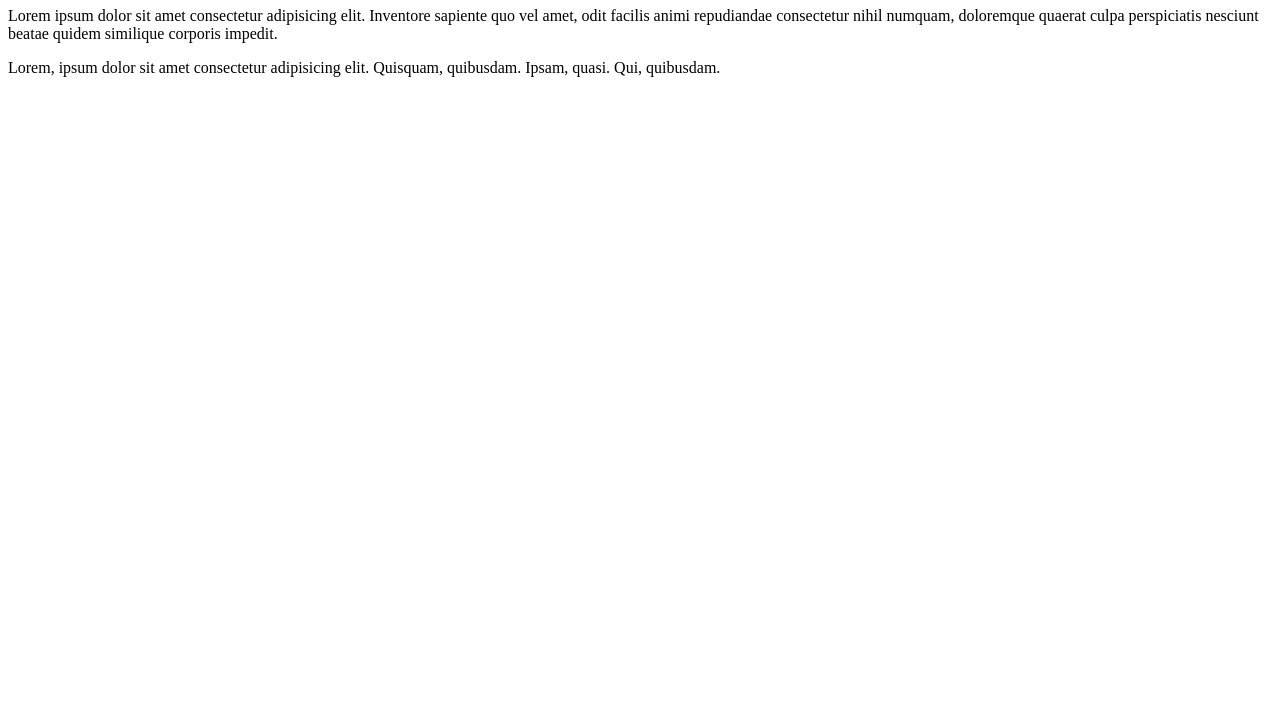
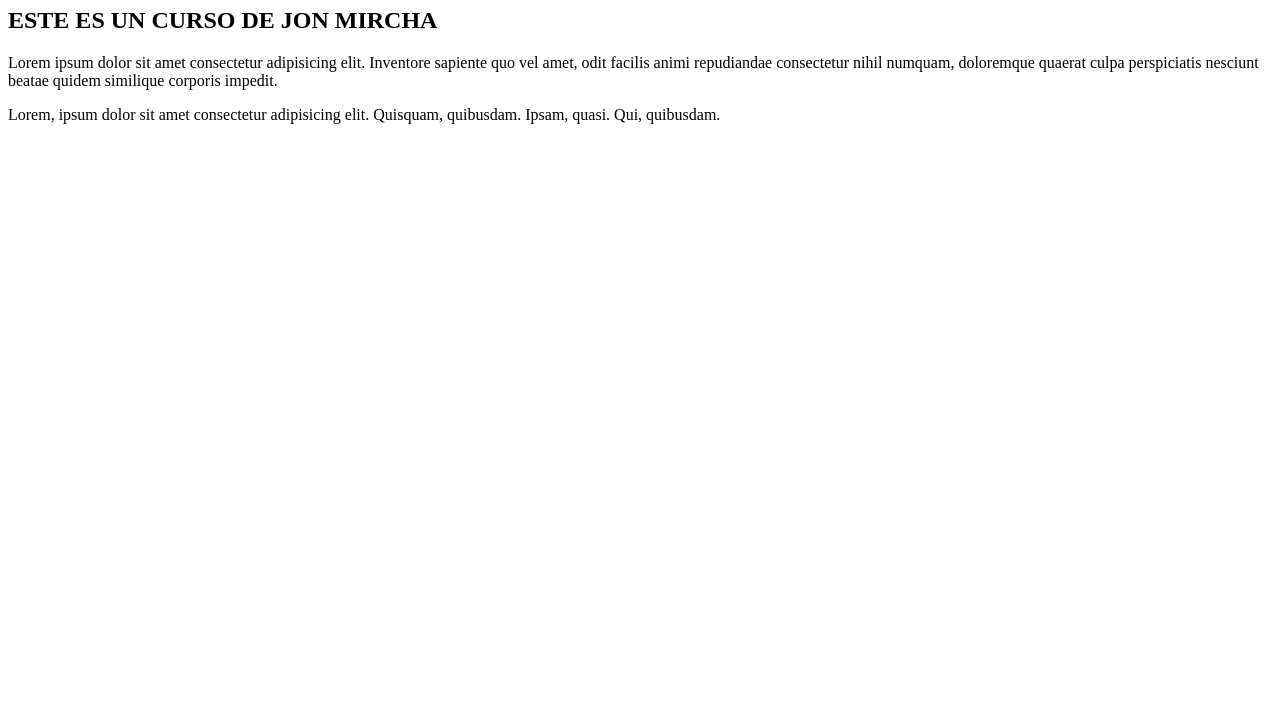
Before and after one commit to nicolas6548/curso-git-jon-mircha, a plain HTML site: page index.html in a window 1280 px wide. Shown: the part 73-800 px from the top of the page. Drawn offline with Linux system fonts and the light colour scheme.

Commit message:
saludo a jon mircha

```diff
--- a/index.html
+++ b/index.html
@@ -7,6 +7,7 @@
   </head>
   <body>
     <h1>HOLA MUNDO</h1>
+    <h2>ESTE ES UN CURSO DE JON MIRCHA</h2>
     <p>
       Lorem ipsum dolor sit amet consectetur adipisicing elit. Inventore
       sapiente quo vel amet, odit facilis animi repudiandae consectetur nihil
```
